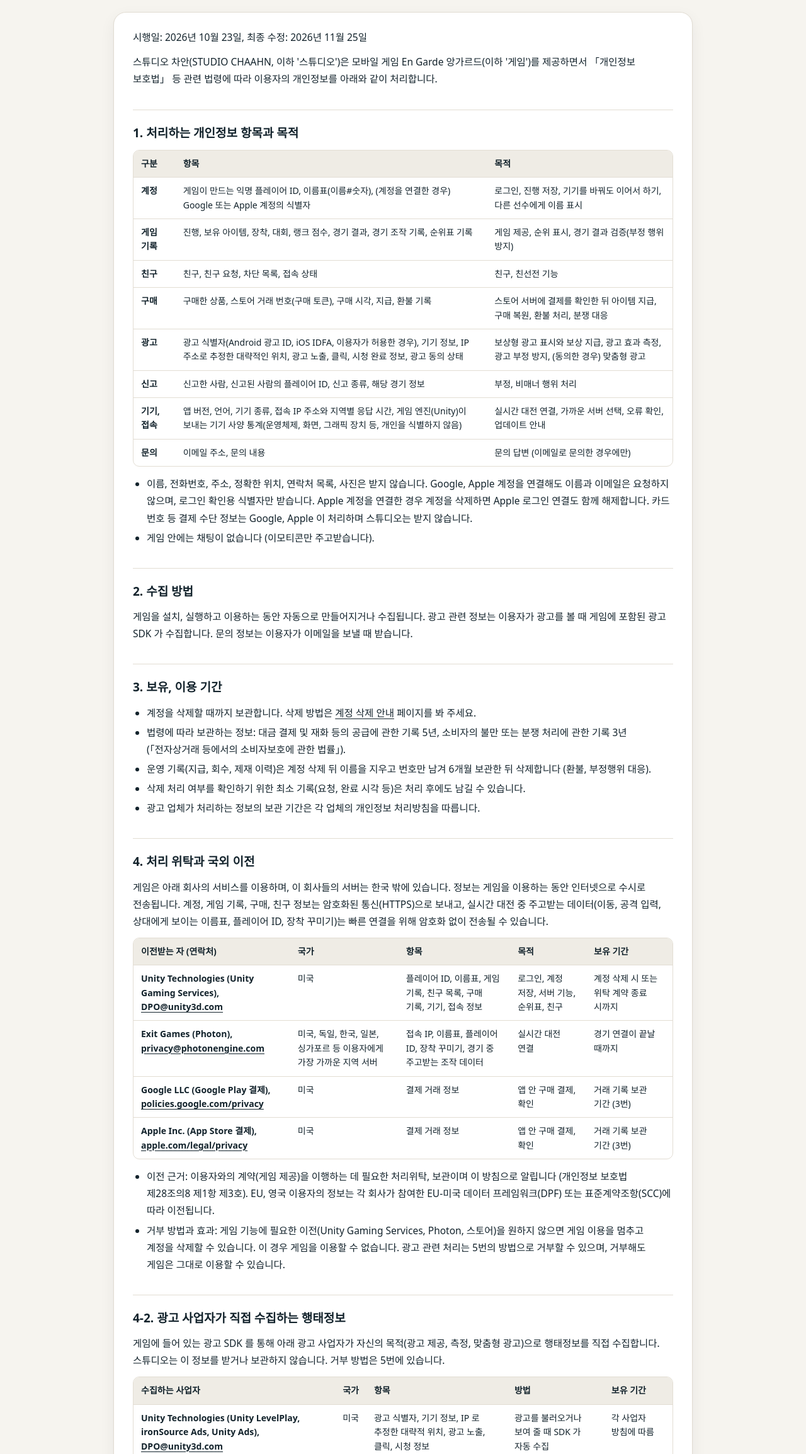
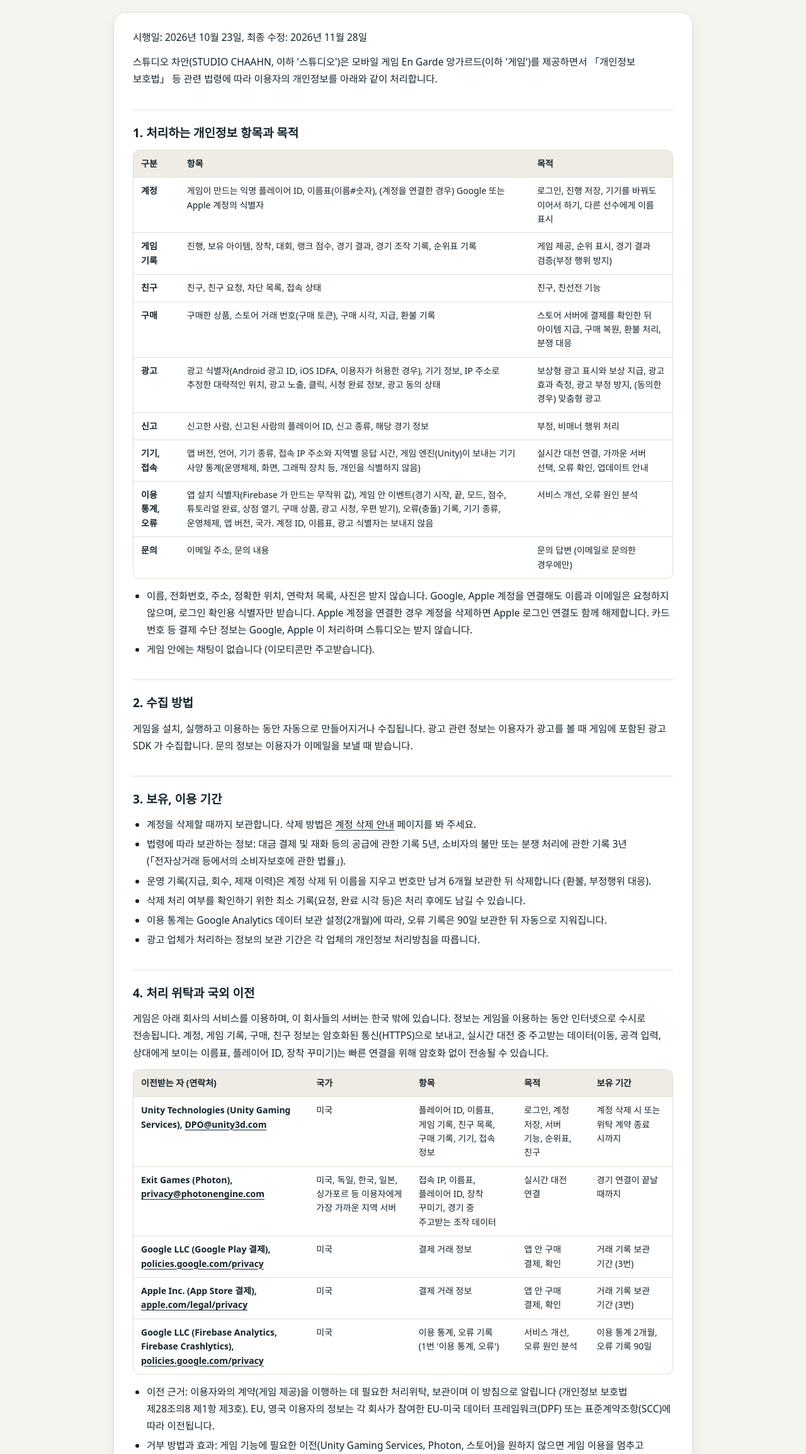
Before and after one commit to Chachadob/studiochaahn.com, a plain HTML site: page engarde/privacy/index.html in a window 1280 px wide. Shown: the part 251-2560 px from the top of the page at 63% size. Drawn offline with Linux system fonts and the light colour scheme.

Commit message:
개인정보 처리방침: Firebase Analytics · Crashlytics 추가 (이용 통계 · 오류 기록, 보관 2개월 · 90일, 유럽 동의 기준)
Co-Authored-By: Claude Opus 5.5 <noreply@anthropic.com>
Claude-Session: https://claude.ai/code/session_018VnfaMv9JYUtESswcMVhbB

```diff
--- a/engarde/privacy/index.html
+++ b/engarde/privacy/index.html
@@ -59,7 +59,7 @@
     <nav class="tabs" aria-label="안내 페이지"><a href="../support/">고객 지원</a><a href="../terms/">이용약관</a><a href="../privacy/" aria-current="page">개인정보 처리방침</a><a href="../delete-account/">계정 삭제</a><a class="lang" href="en/" lang="en" hreflang="en">English</a></nav>
   </div>
   <article class="doc panel">
-<p>시행일: 2026년 10월 23일, 최종 수정: 2026년 11월 25일</p>
+<p>시행일: 2026년 10월 23일, 최종 수정: 2026년 11월 28일</p>
 <p>스튜디오 차안(STUDIO CHAAHN, 이하 '스튜디오')은 모바일 게임 En Garde 앙가르드(이하 '게임')를 제공하면서 「개인정보 보호법」 등 관련 법령에 따라 이용자의 개인정보를 아래와 같이 처리합니다.</p>
 <h2>1. 처리하는 개인정보 항목과 목적</h2>
 <div class="tbl"><table>
@@ -107,6 +107,11 @@
 <td>실시간 대전 연결, 가까운 서버 선택, 오류 확인, 업데이트 안내</td>
 </tr>
 <tr>
+<td>이용 통계, 오류</td>
+<td>앱 설치 식별자(Firebase 가 만드는 무작위 값), 게임 안 이벤트(경기 시작, 끝, 모드, 점수, 튜토리얼 완료, 상점 열기, 구매 상품, 광고 시청, 우편 받기), 오류(충돌) 기록, 기기 종류, 운영체제, 앱 버전, 국가. 계정 ID, 이름표, 광고 식별자는 보내지 않음</td>
+<td>서비스 개선, 오류 원인 분석</td>
+</tr>
+<tr>
 <td>문의</td>
 <td>이메일 주소, 문의 내용</td>
 <td>문의 답변 (이메일로 문의한 경우에만)</td>
@@ -125,6 +130,7 @@
 <li>법령에 따라 보관하는 정보: 대금 결제 및 재화 등의 공급에 관한 기록 5년, 소비자의 불만 또는 분쟁 처리에 관한 기록 3년 (「전자상거래 등에서의 소비자보호에 관한 법률」).</li>
 <li>운영 기록(지급, 회수, 제재 이력)은 계정 삭제 뒤 이름을 지우고 번호만 남겨 6개월 보관한 뒤 삭제합니다 (환불, 부정행위 대응).</li>
 <li>삭제 처리 여부를 확인하기 위한 최소 기록(요청, 완료 시각 등)은 처리 후에도 남길 수 있습니다.</li>
+<li>이용 통계는 Google Analytics 데이터 보관 설정(2개월)에 따라, 오류 기록은 90일 보관한 뒤 자동으로 지워집니다.</li>
 <li>광고 업체가 처리하는 정보의 보관 기간은 각 업체의 개인정보 처리방침을 따릅니다.</li>
 </ul>
 <h2>4. 처리 위탁과 국외 이전</h2>
@@ -168,6 +174,13 @@
 <td>앱 안 구매 결제, 확인</td>
 <td>거래 기록 보관 기간 (3번)</td>
 </tr>
+<tr>
+<td>Google LLC (Firebase Analytics, Firebase Crashlytics), <a target="_blank" rel="noopener" href="https://policies.google.com/privacy">policies.google.com/privacy</a></td>
+<td>미국</td>
+<td>이용 통계, 오류 기록 (1번 '이용 통계, 오류')</td>
+<td>서비스 개선, 오류 원인 분석</td>
+<td>이용 통계 2개월, 오류 기록 90일</td>
+</tr>
 </tbody>
 </table></div>
 <ul>
@@ -210,6 +223,7 @@
 <li>iOS 에서는 '추적 허용' 요청을 거부하면 광고 식별자(IDFA)를 사용하지 않습니다 (설정 → 개인정보 보호 및 보안 → 추적).</li>
 <li>Android 에서는 설정 → 개인정보 보호(또는 Google) → 광고에서 광고 ID 를 삭제하거나 재설정할 수 있습니다.</li>
 <li>맞춤형 광고를 거부해도 광고 수는 줄지 않으며, 관련성이 낮은 광고가 나올 수 있습니다.</li>
+<li>동의가 필요한 지역에서는 광고 동의 창에서 동의하기 전까지 이용 통계와 오류 기록도 보내지 않으며, 동의를 거두면 함께 멈춥니다.</li>
 </ul>
 <h2>6. 파기 절차와 방법</h2>
 <ul>
@@ -219,7 +233,7 @@
 </ul>
 <h2>7. 이용자와 법정대리인의 권리</h2>
 <p>이용자(만 14세 미만은 법정대리인)는 언제든 자신의 개인정보를 열람, 정정, 삭제, 처리 정지하도록 요청할 수 있고, 동의를 철회할 수 있습니다. 게임 안 설정(계정 삭제, 광고 개인정보 설정) 또는 아래 이메일로 요청해 주세요. 10일 안에 처리 결과를 알려 드립니다. EU, 영국 이용자는 GDPR, 미국 캘리포니아 이용자는 CCPA 에 따른 권리를 가집니다. 스튜디오는 개인정보를 판매하지 않습니다. 다만 맞춤형 광고를 위한 광고 사업자의 수집은 미국 캘리포니아 법(CPRA)의 '공유(sharing)'에 해당할 수 있으며, 게임 설정의 '광고 개인정보 설정'에서 거부할 수 있습니다.</p>
-<p><strong>EU, 영국 이용자</strong>: 처리의 법적 근거는 ① 계약 이행(계정, 게임 기록, 친구, 구매, 실시간 대전), ② 정당한 이익(부정 행위 방지, 신고 처리, 보안), ③ 동의(맞춤형 광고, 광고 식별자), ④ 법적 의무(결제 기록 보관)입니다. 동의는 언제든 철회할 수 있고, 거주국 감독기관에 민원을 제기할 권리가 있습니다.</p>
+<p><strong>EU, 영국 이용자</strong>: 처리의 법적 근거는 ① 계약 이행(계정, 게임 기록, 친구, 구매, 실시간 대전), ② 정당한 이익(부정 행위 방지, 신고 처리, 보안), ③ 동의(맞춤형 광고, 광고 식별자, 이용 통계, 오류 기록), ④ 법적 의무(결제 기록 보관)입니다. 동의는 언제든 철회할 수 있고, 거주국 감독기관에 민원을 제기할 권리가 있습니다.</p>
 <h2>7-2. 자동화된 결정</h2>
 <p>다음 두 가지는 사람의 개입 없이 자동으로 결정됩니다.</p>
 <ul>
```
Also changed, not shown: engarde/privacy/en/index.html (+16 -2 lines).
